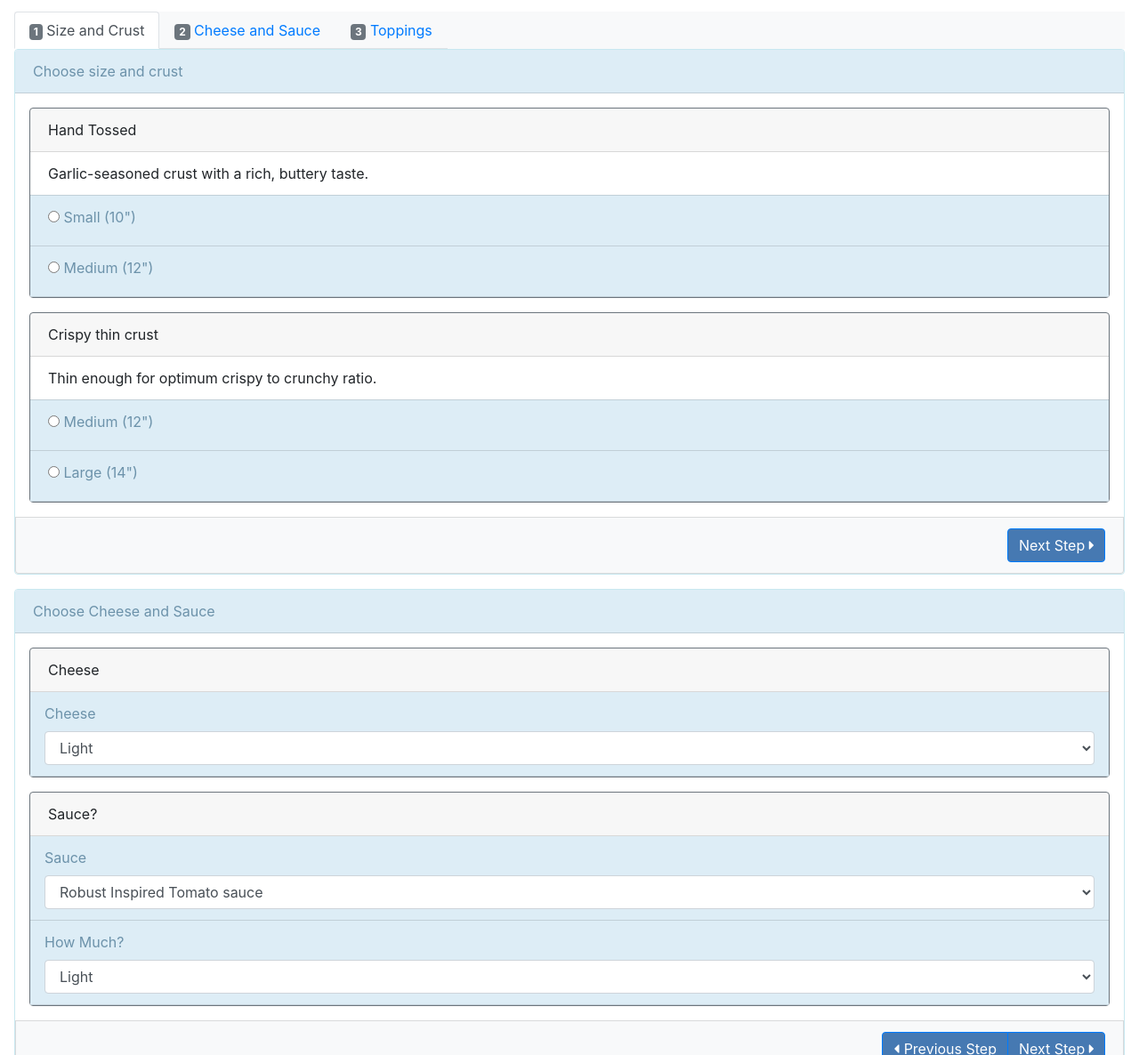
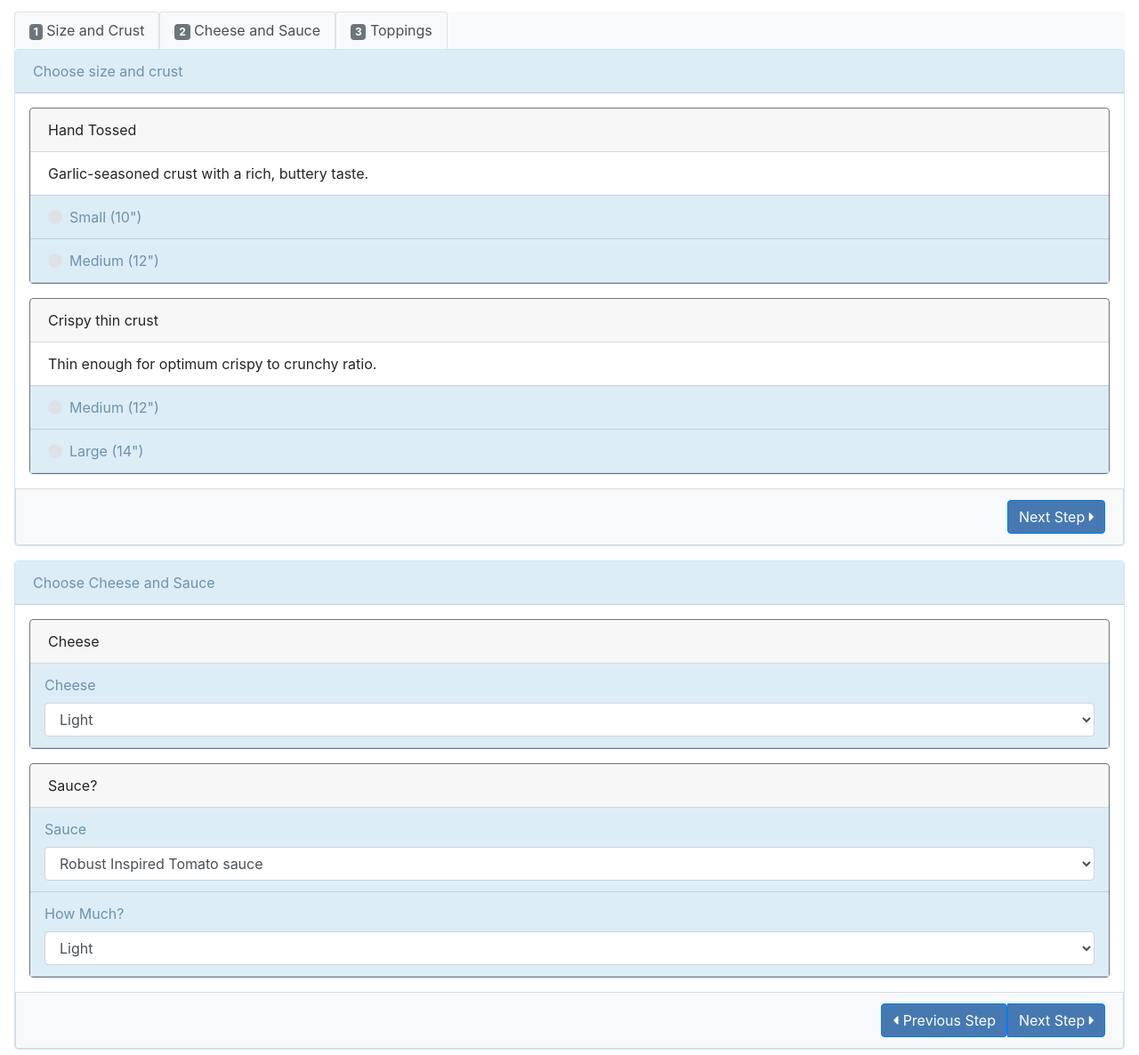
Before and after one commit to alois-renggli/codeup-web-exercises, a plain HTML site: page order-pizza.html in a window 1280 px wide. Shown: the part 474-1660 px from the top of the page at 89% size. Drawn offline with nearby package versions, Linux system fonts and the light colour scheme.

Commit message:
updated Pizza Order forms

```diff
--- a/order-pizza.html
+++ b/order-pizza.html
@@ -50,7 +50,7 @@
 
         <div class="jumbotron jumbotron-fluid d-none d-md-block p-0 m-0">
             <h1 class="display-3 w-100 text-center">Welcome to Pizza World!</h1>
-            <img src="images/pizza.png" alt="" class="w-100 media">
+            <img src="images/pizza.png" alt="" class="w-100">
         </div>
 
         <h2 class="mt-3 mb-3 pl-0">Build Your Own Pizza!</h2>
@@ -60,13 +60,13 @@
         <div class="navbar navbar-expand-md navbar-light bg-light p-0">
             <ul class="nav nav-tabs mr-auto">
                 <li class="nav-item">
-                    <a class="nav-link active" href="#"> <span class="badge badge-secondary">1</span> Size and Crust</a>
+                    <a class="nav-link active bg-light" href="#crust"> <span class="badge badge-secondary">1</span> Size and Crust</a>
                 </li>
                 <li class="nav-item">
-                    <a class="nav-link" href="#"> <span class="badge badge-secondary">2</span> Cheese and Sauce</a>
+                    <a class="nav-link active bg-light" href="#cheese"> <span class="badge badge-secondary">2</span> Cheese and Sauce</a>
                 </li>
                 <li class="nav-item">
-                    <a class="nav-link" href="#"><span class="badge badge-secondary">3</span> Toppings</a>
+                    <a class="nav-link active bg-light" href="#topping"><span class="badge badge-secondary">3</span> Toppings</a>
                 </li>
             </ul>
         </div>
@@ -75,7 +75,7 @@
 
         <div class="card card-border-secondary mb-3">
 
-            <div class="card-header bg-blue text-blue mb-3">Choose size and crust</div>
+            <div class="card-header bg-blue text-blue mb-3" id="crust">Choose size and crust</div>
 
             <div class="card-body list-group list-group-flush pt-0 pb-0 pl-3 pr-3">
 
@@ -89,12 +89,16 @@
                                 Garlic-seasoned crust with a rich, buttery taste.
                             </li>
                             <li class="list-group-item">
-                                <input type="radio" id="small-10" name="crust">
-                                <label for="small-10"> Small (10")</label>
+                                <div class="custom-radio custom-control">
+                                    <input type="radio" id="small-10" name="crust" class="custom-control-input">
+                                    <label for="small-10" class="custom-control-label"> Small (10")</label>
+                                </div>
                             </li>
                             <li class="list-group-item">
-                                <input type="radio" id="medium-12" name="crust">
-                                <label for="medium-12"> Medium (12")</label>
+                                <div class="custom-control custom-radio">
+                                    <input type="radio" id="medium-12" name="crust" class="custom-control-input">
+                                    <label for="medium-12" class="custom-control-label"> Medium (12")</label>
+                                </div>
                             </li>
                         </ul>
                     </div>
@@ -110,14 +114,18 @@
                                 Thin enough for optimum crispy to crunchy ratio.
                             </li>
 
-                            <li class="list-group-item container-fluid">
-                                <input type="radio" id="medium-12c" name="crust">
-                                <label for="medium-12c">Medium (12")</label>
+                            <li class="list-group-item">
+                                <div class="custom-control custom-radio">
+                                    <input type="radio" id="medium-12c" name="crust" class="custom-control-input">
+                                    <label for="medium-12c" class="custom-control-label">Medium (12")</label>
+                                </div>
                             </li>
 
-                            <li class="list-group-item container-fluid">
-                                <input type="radio" id="large-14" name="crust" class="btn-primary">
-                                <label for="large-14">Large (14")</label>
+                            <li class="list-group-item">
+                                <div class="custom-control custom-radio">
+                                    <input type="radio" id="large-14" name="crust" class="custom-control-input">
+                                    <label for="large-14" class="custom-control-label">Large (14")</label>
+                                </div>
                             </li>
                         </ul>
                     </div>
@@ -128,7 +136,7 @@
 
             <div class="text-right bg-light container-fluid list-group-item">
                 <!--<button type="submit">Next Step</button>-->
-                <a href="#" class="btn btn-primary">Next Step <i class="fas fa-caret-right"></i>
+                <a href="#cheese" class="btn btn-primary">Next Step <i class="fas fa-caret-right"></i>
 
                 </a>
             </div>
@@ -139,7 +147,7 @@
 
         <div class="card card-border-secondary mb-3">
 
-            <div class="card-header bg-blue text-blue mb-3">Choose Cheese and Sauce</div>
+            <div class="card-header bg-blue text-blue mb-3" id="cheese">Choose Cheese and Sauce</div>
 
             <div class="card-body list-group list-group-flush pt-0 pb-0 pl-3 pr-3">
 
@@ -192,8 +200,8 @@
             <!--Button for Previous and Next Step-->
             <div class="text-right bg-light list-group-item" role="group">
                 <div class="btn-group">
-                    <button href="#" class="btn btn-primary" type="button"><i class="fas fa-caret-left"></i> Previous Step</button>
-                    <button href="#" class="btn btn-primary" type="button">Next Step <i class="fas fa-caret-right"></i></button>
+                    <a href="#crust" class="text-white"><button class="btn btn-primary" type="button"><i class="fas fa-caret-left"></i> Previous Step</button></a>
+                    <a href="#topping" class="text-white"><button class="btn btn-primary" type="button">Next Step <i class="fas fa-caret-right"></i></a></button>
                 </div>
             </div>
         </div>
@@ -202,7 +210,7 @@
         <!--Card for Choose Toppings-->
         <div class="card card-border-secondary">
 
-            <div class="card-header bg-blue text-blue mb-3">Choose Toppings</div>
+            <div class="card-header bg-blue text-blue mb-3" id="topping">Choose Toppings</div>
 
             <div class="card-body list-group list-group-flush pt-0 pb-0 pl-3 pr-3">
 
```
Also changed, not shown: order-pizza-carousel.html (+1 -1 lines).
